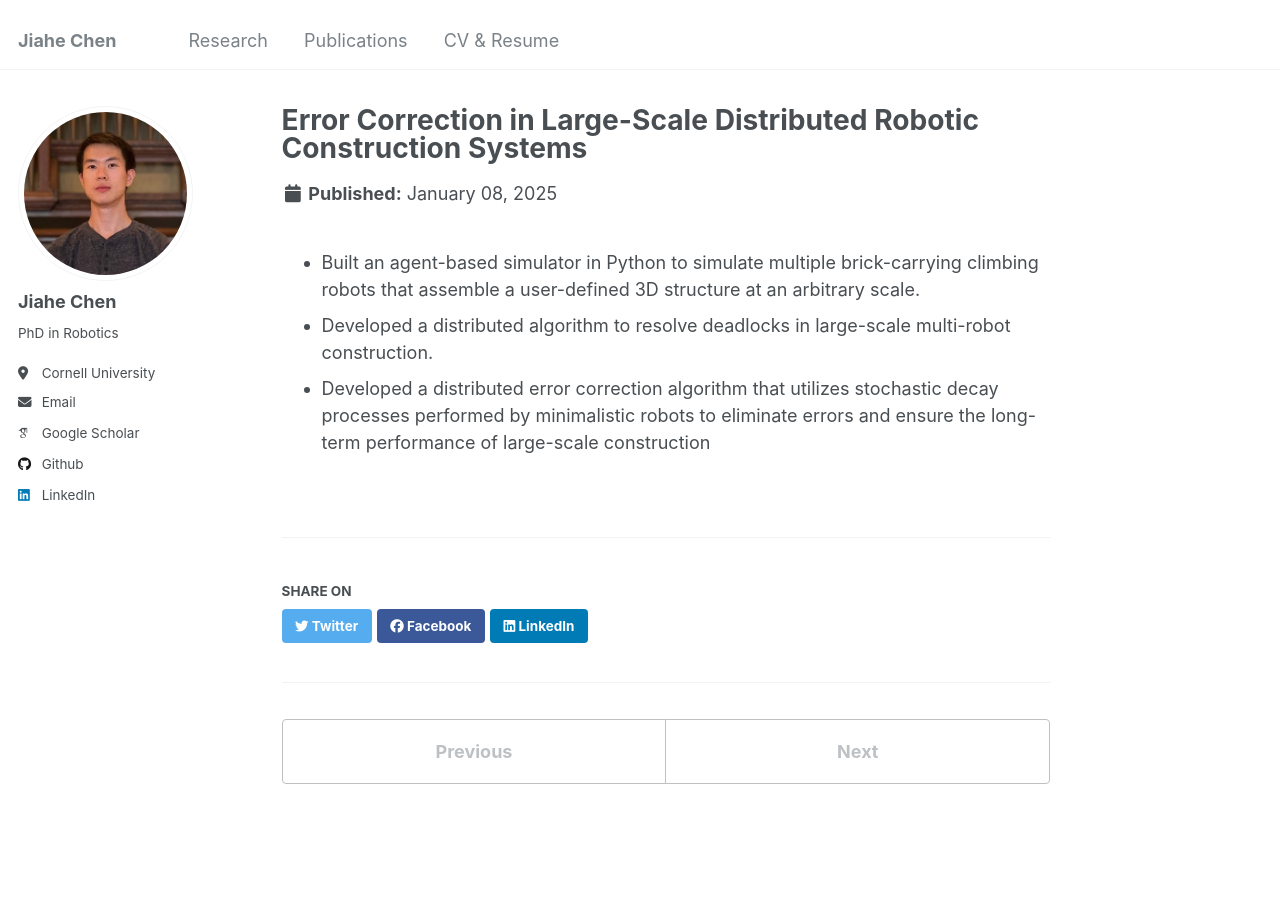
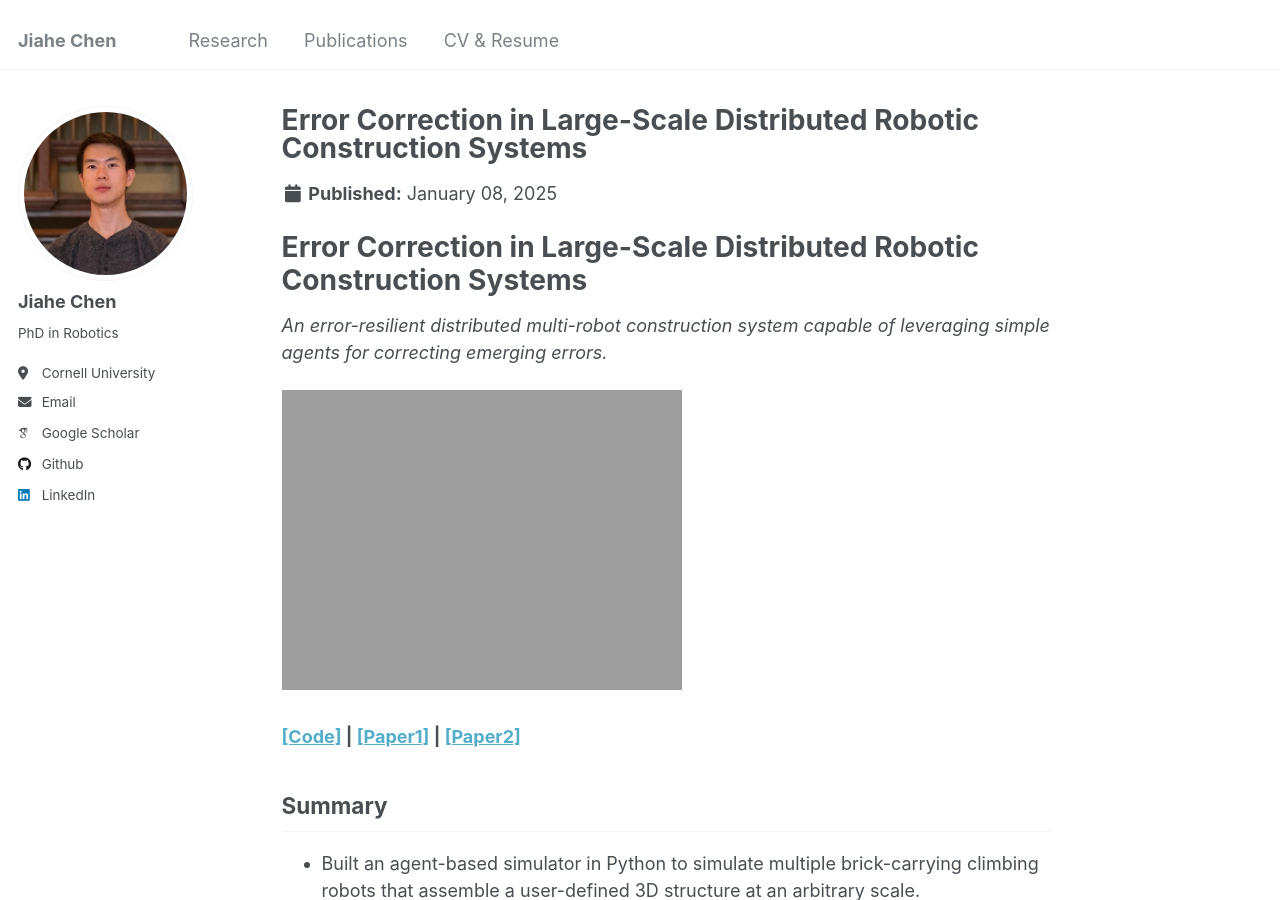
Before and after one commit to Ericland/Ericland.github.io, a Jekyll site: the page built from _portfolio/portfolio-3.md, in a window 1280 px wide and 900 px high. Built offline with Jekyll 4.4.1, drawn with Linux system fonts in a browser that asks for light colours; some web fonts are replaced.

Commit message:
Update portfolio-3.md

```diff
--- a/_portfolio/portfolio-3.md
+++ b/_portfolio/portfolio-3.md
@@ -4,6 +4,12 @@ excerpt: "An error-resilient distributed multi-robot construction system capable
 collection: portfolio
 ---
 
+# Error Correction in Large-Scale Distributed Robotic Construction Systems
+*An error-resilient distributed multi-robot construction system capable of leveraging simple agents for correcting emerging errors.*
+
+![combine two mounds](https://Ericland.github.io/files/crc/10x10_all.gif)
+### [[Code]](https://github.com/Ericland/collective-terrain-modification-2d) | [[Paper1]](https://Ericland.github.io/files/papers/2021_DARS.pdf) | [[Paper2]](https://Ericland.github.io/files/papers/2022_IROS.pdf)
+## Summary
 - Built an agent-based simulator in Python to simulate multiple brick-carrying climbing robots that assemble a user-defined 3D structure at an arbitrary scale.
 - Developed a distributed algorithm to resolve deadlocks in large-scale multi-robot construction.
 - Developed a distributed error correction algorithm that utilizes stochastic decay processes performed by minimalistic robots to eliminate errors and ensure the long-term performance of large-scale construction
```
